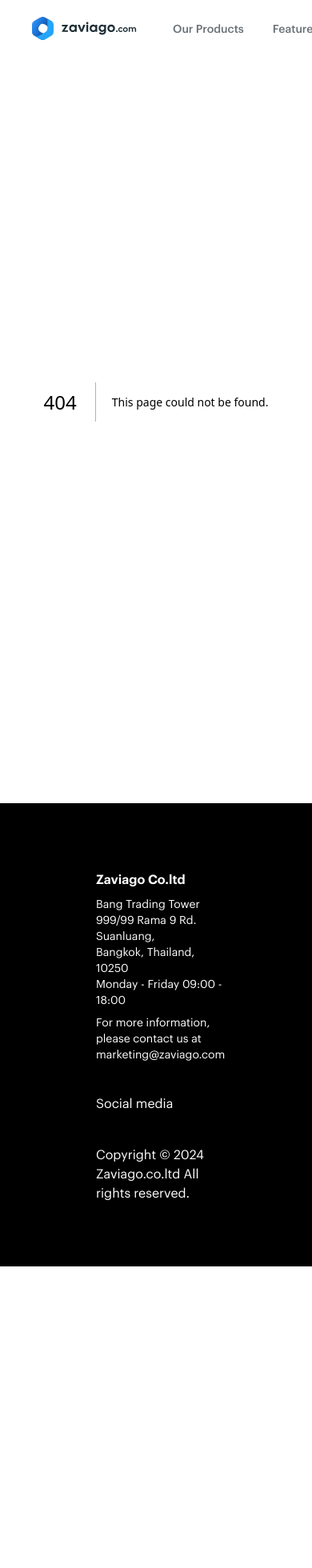
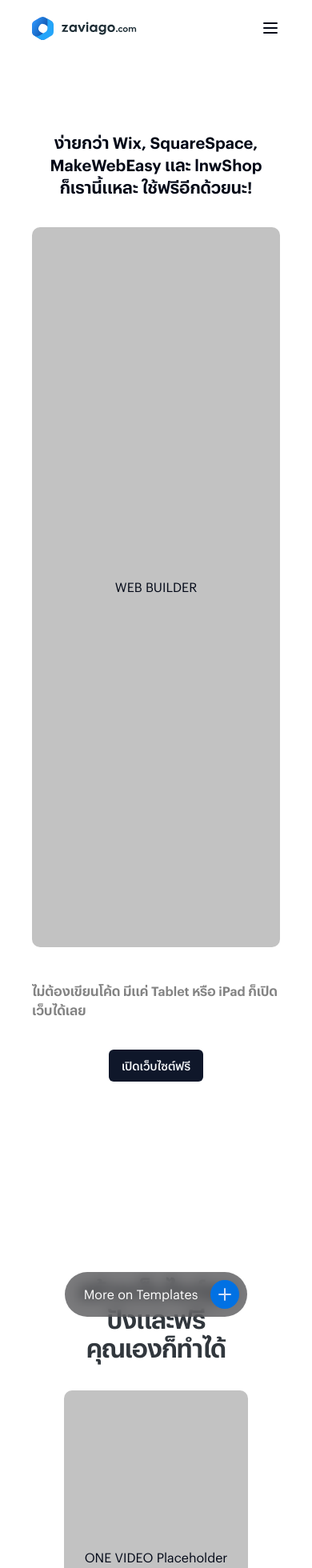
Before and after one commit to zaviagodev/zaviago-new-site, a Next.js app: page /webbuilder in a window 390 px wide. Before the commit this address had no page. Shown: the top 1960 px of the page at 80% size. Before the commit the page ends 1583 px from the top, so only its background shows below. Built offline with nearby package versions, Linux system fonts and the light colour scheme.

Commit message:
add: mobile header and webbuilder page

```diff
--- a/app/layout.tsx
+++ b/app/layout.tsx
@@ -1,7 +1,7 @@
 import type { Metadata } from "next";
 import localFont from 'next/font/local';
 import "./globals.css";
-import Header from "@/components/Header";
+import Header from "@/components/header/Header";
 import { ThemeProvider } from "@/components/theme-provider";
 import Footer from "@/components/Footer";
 
--- /dev/null
+++ b/app/webbuilder/page.tsx
@@ -0,0 +1,74 @@
+import ImgPlaceholder from "@/components/ImgPlaceholder"
+import ViewMoreSheet from "@/components/main/ViewMoreSheet"
+import { Button } from "@/components/ui/button"
+import HeroVideoDialog from "@/components/ui/hero-video-dialog"
+
+const Webbuilder = () => {
+  return (
+    <section className="flex flex-col gap-10 main-container py-20">
+      <section className="flex flex-col items-center gap-10">
+        <h2 className="text-xl font-semibold text-center">ง่ายกว่า Wix, SquareSpace, MakeWebEasy และ lnwShop<br/> ก็เรานี้แหละ ใช้ฟรีอีกด้วยนะ!</h2>
+
+        <ImgPlaceholder height="900px">
+          WEB BUILDER
+        </ImgPlaceholder>
+
+        <p className="text-shadegray font-semibold">ไม่ต้องเขียนโค้ด มีแค่ Tablet หรือ iPad ก็เปิดเว็บได้เลย</p>
+        <Button>เปิดเว็บไซต์ฟรี</Button>
+      </section>
+
+      <section className="flex flex-col gap-10 small-container py-[198px]">
+        <h1 className="font-semibold sub-header text-center">สร้างเว็บไซต์สุดปังและฟรี<br/> คุณเองก็ทำได้</h1>
+
+        <ImgPlaceholder height="418px">
+          <p className="text-center">ONE VIDEO Placeholder</p>
+        </ImgPlaceholder>
+
+        <h2 className="font-medium text-2xl text-left text-shadegray-200 p-12">สร้างเว็บไซต์สำเร็จรูปของคุณด้วยเครื่องมือที่ใช้ง่าย ไม่ต้องเขียนโค้ด ตกแต่งและแชร์เว็บดีๆของคุณได้อย่างอิสระ</h2>
+
+        <div className="flex gap-5">
+          <ImgPlaceholder height="600px">
+            <p className="text-center">ONE VIDEO Placeholder</p>
+          </ImgPlaceholder>
+          <ImgPlaceholder height="600px">
+            <p className="text-center">ONE VIDEO Placeholder</p>
+          </ImgPlaceholder>
+        </div>
+
+        <div className="font-medium text-2xl text-left text-shadegray-200 grid md:grid-cols-2 gap-4">
+          <h2 className="p-12">ไม่ว่าใครก็สามารถสร้างสรรค์เว็บไซต์ที่เป็นมากกว่าเว็บไซต์ได้! จัดการปรับแต่งหน้าเว็บตามที่คุณต้องการได้ง่าย ๆ</h2>
+          <h2 className="p-12">รองรับทั้งคอมพิวเตอร์ และแท็บเล็ต ไม่ต้องลงโปรแกรม เปิดผ่านเบราว์เซอร์ ใช้งานสะดวกไม่ว่าจะทำที่ไหนก็ตามใจคุณ</h2>
+        </div>
+
+        <h1 className="font-semibold sub-header">ทำเว็บไซต์ที่ทรงพลัง ใช้งานง่ายเพียงปลายนิ้วสัมผัส</h1>
+        <HeroVideoDialog videoSrc="https://youtu.be/BpUxrR34t58"/>
+
+        <h2 className="font-medium text-2xl text-left text-shadegray-200 p-12">สัมผัสประสบการณ์ความเป็นไปได้แบบไร้ขอบเขตด้วยเทมเพลตมืออาชีพให้การนำเสนอเว็บไซต์ของคุณเป็นไปได้อย่าง่ายดาย</h2>
+
+        <div className="flex gap-5">
+          <ImgPlaceholder height="600px">
+            <p className="text-center">ONE VIDEO Placeholder</p>
+          </ImgPlaceholder>
+          <ImgPlaceholder height="600px">
+            <p className="text-center">ONE VIDEO Placeholder</p>
+          </ImgPlaceholder>
+        </div>
+
+        <div className="font-medium text-2xl text-left text-shadegray-200 grid md:grid-cols-2 gap-4">
+          <h2 className="p-12">เริ่มต้นไม่ถูก? ไม่ต้องกังวล เพราะมีเอไอที่จะคอยช่วยคุณ ออกแบบหน้าต่าง ๆ ของเว็บไซต์คุณให้อีกด้วย</h2>
+          <h2 className="p-12">ปรับแต่งและเริ่มต้นด้วยเทมเพลตและวิตเจ็ตมากมาย เพียงใช้นิ้วจิ้มก็เสร็จเลย</h2>
+        </div>
+
+        <ViewMoreSheet buttonText="More on Templates" title="templates.">
+          Hello
+        </ViewMoreSheet>
+      </section>
+
+      <section>
+        <h2 className="sub-header font-semibold">AI ที่ดี คือ AI ที่ช่วยงานได้จริง</h2>
+      </section>
+    </section>
+  )
+}
+
+export default Webbuilder
--- a/components/Footer.tsx
+++ b/components/Footer.tsx
@@ -1,6 +1,6 @@
 const Footer = () => {
   return (
-    <footer className="w-full p-20 bg-black text-white">
+    <footer className="w-full py-10 md:py-20 bg-black text-white">
       <div className="main-container flex flex-col gap-10">
         <div className="grid lg:grid-cols-3 gap-y-10">
           <div className="space-y-2">
--- a/components/Header.tsx
+++ b/components/header/Header.tsx
@@ -1,7 +1,7 @@
 "use client"
 
 import Link from "next/link"
-import { ZaviagoFullLogo } from "./images/ZaviagoLogo"
+import { ZaviagoFullLogo } from "../images/ZaviagoLogo"
 import {
   NavigationMenu,
   NavigationMenuContent,
@@ -13,16 +13,11 @@
   navigationMenuTriggerStyle,
   NavigationMenuViewport,
 } from "@/components/ui/navigation-menu"
-import { ReactNode } from "react"
-import { Button } from "./ui/button"
+import { Button } from "../ui/button"
 import { useTheme } from "next-themes"
 import { Moon, Sun } from "lucide-react"
-
-interface MenusProps {
-  title: string
-  link: string
-  content?: ReactNode
-}
+import MobileSidebarMenu from "./MobileSidebarMenu"
+import { menus } from "./menus"
 
 const Header = () => {
   const { setTheme, theme } = useTheme()
@@ -34,44 +29,6 @@
     }
   }
 
-  const menus: MenusProps[] = [
-    {
-      title: "Our Products",
-      link: "/products"
-    },
-    {
-      title: "Features",
-      link:"/test",
-      content:(
-        <div className="flex flex-col gap-2">
-          <Link href="/manage">
-            <Button variant="ghost" className="w-full justify-start">Manage</Button>
-          </Link>
-          <Link href="/marketplaces">
-            <Button variant="ghost" className="w-full justify-start">Marketplaces</Button>
-          </Link>
-        </div>
-      )
-    },
-    {
-      title: "About us",
-      link:"/test",
-      content:(
-        <div className="flex flex-col gap-2">
-          <Link href="/investor">
-            <Button variant="ghost" className="w-full justify-start">Investors</Button>
-          </Link>
-          <Link href="/jobs">
-            <Button variant="ghost" className="w-full justify-start">Work with us</Button>
-          </Link>
-        </div>
-      )
-    },
-    {
-      title: "Pricing",
-      link: "https://page.line.me/zaviago"
-    }
-  ]
   return (
     <header className="header" style={{backdropFilter:"blur(10px)"}}>
       <div className="main-container flex items-center justify-between">
@@ -79,14 +36,14 @@
           <Link href="/">
             <ZaviagoFullLogo />
           </Link>
-          <NavigationMenu>
+          <NavigationMenu className="hidden lg:block">
             <NavigationMenuList>
               {menus.map(menu => (
                 <NavigationMenuItem key={menu.title} className="text-[#687076] hover:text-black">
                   {menu.content ? (
                     <div className="relative">
                       <NavigationMenuTrigger className="!bg-transparent">{menu.title}</NavigationMenuTrigger>
-                      <NavigationMenuContent className="p-4 left-0">
+                      <NavigationMenuContent className="p-4 left-0 !w-[500px]">
                         {menu.content}
                       </NavigationMenuContent>
                     </div>
@@ -100,7 +57,8 @@
             </NavigationMenuList>
           </NavigationMenu>
         </nav>
-        <div className="flex items-center gap-6">
+        <div>
+          <div className="hidden lg:flex items-center gap-6">
             <Button variant="ghost" className="!bg-transparent text-[#687076] hover:text-black">Sign in</Button>
             <Link href="https://dashboard.zaviago.com" className="purple-button">Register</Link>
             {theme && (
@@ -109,6 +67,10 @@
               </Button>
             )}
           </div>
+          <div className="lg:hidden flex items-center">
+            <MobileSidebarMenu />
+          </div>
+        </div>
       </div>
     </header>
   )
--- /dev/null
+++ b/components/header/MobileSidebarMenu.tsx
@@ -0,0 +1,58 @@
+import {
+  Sheet,
+  SheetClose,
+  SheetContent,
+  SheetDescription,
+  SheetFooter,
+  SheetHeader,
+  SheetTitle,
+  SheetTrigger,
+} from "@/components/ui/sheet"
+import {
+  Accordion,
+  AccordionContent,
+  AccordionItem,
+  AccordionTrigger,
+} from "@/components/ui/accordion"
+import { Menu } from "lucide-react"
+import { menus } from "./menus"
+import Link from "next/link"
+import { Button } from "../ui/button"
+import { ZaviagoFullLogo } from "../images/ZaviagoLogo"
+
+const MobileSidebarMenu = () => {
+  return (
+    <Sheet>
+      <SheetTrigger>
+        <Menu />
+      </SheetTrigger>
+      <SheetContent side="top" className="px-10 flex flex-col gap-6">
+        <SheetTitle>
+          <ZaviagoFullLogo />
+        </SheetTitle>
+        <nav className="flex flex-col gap-2">
+          {menus.map(menu => (
+            <>
+              {menu.content ? (
+                <Accordion type="single" collapsible>
+                  <AccordionItem value={menu.title} className="!border-b-0">
+                    <AccordionTrigger className="text-sm px-4 py-2">{menu.title}</AccordionTrigger>
+                    <AccordionContent>
+                      {menu.content}
+                    </AccordionContent>
+                  </AccordionItem>
+                </Accordion>
+              ) : (
+                <Link href={menu.link}>
+                  <Button variant="ghost" className="w-full justify-start">{menu.title}</Button>
+                </Link>
+              )}
+            </>
+          ))}
+        </nav>
+      </SheetContent>
+    </Sheet>
+  )
+}
+
+export default MobileSidebarMenu
--- /dev/null
+++ b/components/header/menus.tsx
@@ -0,0 +1,51 @@
+import Link from "next/link"
+import { ReactNode } from "react"
+import { Button } from "../ui/button"
+
+interface MenusProps {
+    title: string
+    link: string
+    content?: ReactNode
+}
+
+export const menus: MenusProps[] = [
+    {
+      title: "Our Products",
+      link: "/products"
+    },
+    {
+      title: "Features",
+      link:"",
+      content:(
+        <div className="flex flex-col gap-2">
+          <Link href="/manage">
+            <Button variant="ghost" className="w-full justify-start">Manage</Button>
+          </Link>
+          <Link href="/marketplaces">
+            <Button variant="ghost" className="w-full justify-start">Marketplaces</Button>
+          </Link>
+          <Link href="/webbuilder">
+            <Button variant="ghost" className="w-full justify-start">Web Builder</Button>
+          </Link>
+        </div>
+      )
+    },
+    {
+      title: "About us",
+      link:"",
+      content:(
+        <div className="flex flex-col gap-2">
+          <Link href="/investor">
+            <Button variant="ghost" className="w-full justify-start">Investors</Button>
+          </Link>
+          <Link href="/jobs">
+            <Button variant="ghost" className="w-full justify-start">Work with us</Button>
+          </Link>
+        </div>
+      )
+    },
+    {
+      title: "Pricing",
+      link: "https://page.line.me/zaviago"
+    }
+]
--- a/components/main/FeatureCards.tsx
+++ b/components/main/FeatureCards.tsx
@@ -12,7 +12,7 @@
   AccordionItem,
   AccordionTrigger,
 } from "@/components/ui/accordion"
-import { Box, CheckCircle, Crown, Dot, Gift, HandCoins, List, PlusCircle, Settings, ShoppingBag, SquarePen, Tag, Ticket, Trophy, Warehouse } from "lucide-react"
+import { Box, CheckCircle, CircleUserRound, Clipboard, Crown, Dot, Gift, HandCoins, List, PlusCircle, ReceiptText, Settings, ShoppingBag, SquarePen, Tag, Ticket, Trophy, Truck, Warehouse } from "lucide-react"
 import { ReactNode } from "react"
 
 interface FeatureCardProps {
@@ -75,7 +75,19 @@
         },
         {
           title:"ช่องทางการขาย",
-          icon:<List className={iconClassName}/>
+          icon:<Clipboard className={iconClassName}/>
+        },
+        {
+          title:"การจัดส่ง",
+          icon:<Truck className={iconClassName}/>
+        },
+        {
+          title:"คืนสินค้า",
+          icon:<ReceiptText className={iconClassName}/>
+        },
+        {
+          title:"ลูกค้า",
+          icon:<CircleUserRound className={iconClassName}/>
         }
       ]
     },
```
Lines whose indentation alone changed are shown as unchanged.
